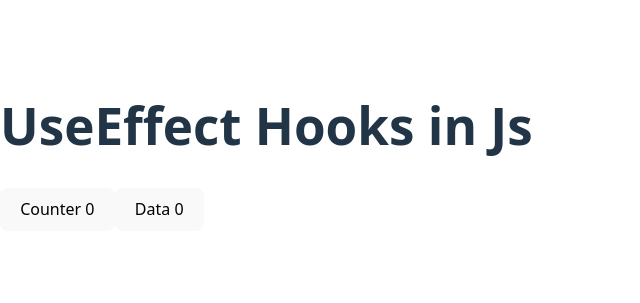
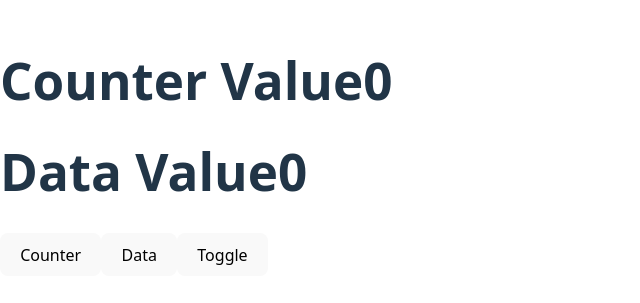
Before and after one commit to amit20055/React-Amit, a React (Vite) app: page / in a window 1280 px wide. Shown: the part 253-556 px from the top of the page, without its empty margins (0-640 px from the left). Built offline with nearby package versions, Linux system fonts and the light colour scheme.

Commit message:
lifecycle in react

```diff
--- a/src/App.jsx
+++ b/src/App.jsx
@@ -1,9 +1,10 @@
-import Hook from "./hooks";
+import User32 from "./user32";
+
 
 function App() {
   return (
     <div>
-      <Hook/>
+      <User32/>
     </div>
 
 
--- /dev/null
+++ b/src/counter1.jsx
@@ -0,0 +1,33 @@
+import { useEffect } from "react";
+import UserCounter from "./usercounter";
+
+const Counter=({count,data})=>{
+    const handleCounter=()=>{
+        console.log("handlecounter called");
+    }
+    const handleData=()=>{
+        console.log("handleData called");
+    }
+
+
+useEffect(()=>{
+    handleCounter();
+
+},[count])
+
+useEffect(()=>{
+    handleData();
+
+},[data])
+
+
+return(
+    <div>
+
+        <h1>Counter Value{count}</h1>
+        <h1>Data Value{data}</h1>
+
+    </div>
+)
+}
+export default Counter;
--- /dev/null
+++ b/src/life_cycle_injs.jsx
@@ -0,0 +1,34 @@
+import { useEffect } from "react";
+
+const Cycle32=({count,data})=>{
+
+
+useEffect(()=>{
+    console.log("mounting phase only");
+
+
+},[])
+
+useEffect(()=>{
+    console.log("updating phase only");
+
+},[count])
+useEffect(()=>{
+    return()=>{
+        console.log("mounting phase only");
+    }
+
+},[])
+
+
+
+return(
+    <div>
+
+        <h1>Counter Value{count}</h1>
+        <h1>Data Value{data}</h1>
+
+    </div>
+)
+}
+export default Cycle32;
--- /dev/null
+++ b/src/user32.jsx
@@ -0,0 +1,23 @@
+import { useState } from "react";
+import Counter from "./counter1";
+import Cycle32 from "./life_cycle_injs";
+
+function User32(){
+    const[count,setCount]=useState(0);
+    const[data, setdata]=useState(0);
+    const[display,setDisplay]=useState(true);
+
+    return(
+        <div>
+            {
+                display?<Cycle32 count={count} data={data}></Cycle32>:null
+            }
+
+            <button onClick={()=>setCount(count+1)}>Counter</button>
+            <button onClick={()=>setdata(data+1)}>Data</button>
+            <button onClick={()=>setDisplay(!display)}>Toggle</button>
+        </div>
+
+    )
+}
+export default User32;
--- /dev/null
+++ b/src/usercounter.jsx
@@ -0,0 +1,16 @@
+import { useState } from "react";
+import Counter from "./counter1";
+
+function UserCounter(){
+    const[count,setCount]=useState(0);
+    const[data, setdata]=useState(0);
+    return(
+        <div>
+            <Counter count={count} data={data}/>
+            <button onClick={()=>setCount(count+1)}>Counter</button>
+            <button onClick={()=>setdata(data+1)}>Data</button>
+        </div>
+
+    )
+}
+export default UserCounter;
```
